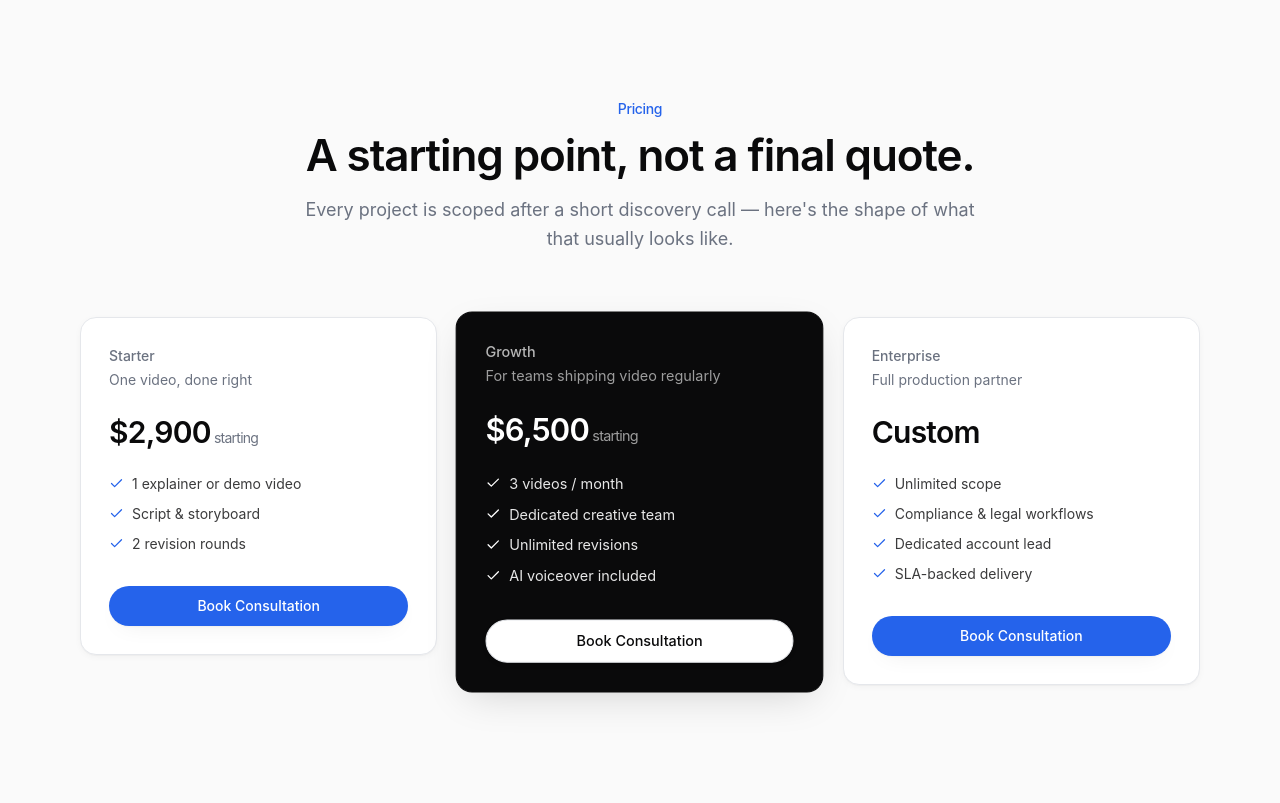
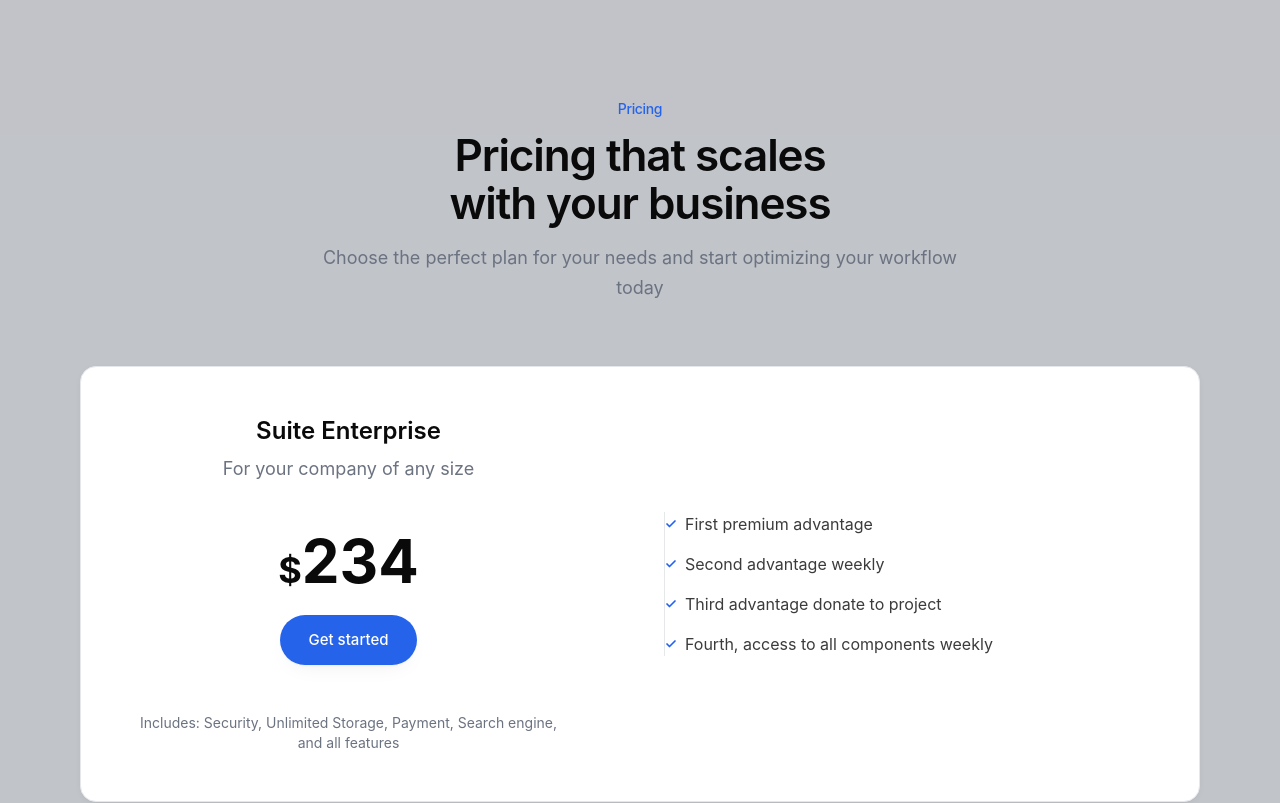
Before and after one commit to saurabhwebdew/explainkit, a Next.js app: page / in a window 1280 px wide. Shown: the part 7740-8543 px from the top of the page. Built offline with nearby package versions, Linux system fonts and the light colour scheme.

Commit message:
Update pricing.tsx

```diff
--- a/components/home/pricing.tsx
+++ b/components/home/pricing.tsx
@@ -1,71 +1,61 @@
 "use client";
 
-import { motion } from "framer-motion";
 import { Check } from "lucide-react";
 import { Container } from "@/components/ui/container";
 import { SectionTitle } from "@/components/ui/section-title";
-import { RevealGroup, Reveal } from "@/components/ui/reveal";
+import { Reveal } from "@/components/ui/reveal";
 import { Button } from "@/components/ui/button";
-import { pricing } from "@/lib/data";
-import { cn } from "@/lib/utils";
+
+const features = [
+  "First premium advantage",
+  "Second advantage weekly",
+  "Third advantage donate to project",
+  "Fourth, access to all components weekly",
+];
 
 export function PricingPreview() {
   return (
-    <section id="pricing" className="py-24 md:py-32">
+    <section id="pricing" className="py-24 md:py-32 bg-muted/40">
       <Container>
         <SectionTitle
           eyebrow="Pricing"
-          title="A starting point, not a final quote."
-          description="Every project is scoped after a short discovery call — here's the shape of what that usually looks like."
+          title="Pricing that scales with your business"
+          description="Choose the perfect plan for your needs and start optimizing your workflow today"
           align="center"
         />
 
-        <RevealGroup className="grid md:grid-cols-3 gap-6 items-start" stagger={0.1}>
-          {pricing.map((plan) => (
-            <Reveal key={plan.tier}>
-              <motion.div
-                whileHover={{ y: -4 }}
-                className={cn(
-                  "h-full rounded-2xl p-7 border shadow-softer",
-                  plan.featured
-                    ? "bg-ink text-white border-ink shadow-lift md:scale-[1.03]"
-                    : "bg-white border-line"
-                )}
-              >
-                <p className={cn("text-sm font-medium", plan.featured ? "text-white/70" : "text-muted")}>
-                  {plan.tier}
+        <Reveal className="mt-12 md:mt-16">
+          <div className="rounded-2xl border border-line bg-white shadow-softer">
+            <div className="grid items-center gap-12 divide-y divide-line p-8 md:grid-cols-2 md:divide-x md:divide-y-0 md:p-12">
+              <div className="pb-12 text-center md:pb-0 md:pr-12">
+                <h3 className="text-2xl font-semibold">Suite Enterprise</h3>
+                <p className="mt-2 text-lg text-muted">For your company of any size</p>
+                <span className="mb-6 mt-12 inline-block text-6xl font-bold">
+                  <span className="text-4xl">$</span>234
+                </span>
+                <div className="flex justify-center">
+                  <Button href="#contact" size="lg">
+                    Get started
+                  </Button>
+                </div>
+                <p className="mt-12 text-sm text-muted">
+                  Includes: Security, Unlimited Storage, Payment, Search engine, and all features
                 </p>
-                <p className={cn("mt-1 text-sm", plan.featured ? "text-white/60" : "text-muted")}>
-                  {plan.tagline}
-                </p>
-                <p className="mt-6 text-3xl font-semibold tracking-tight">
-                  {plan.priceFrom}
-                  {plan.priceFrom !== "Custom" && (
-                    <span className={cn("text-sm font-normal", plan.featured ? "text-white/60" : "text-muted")}> starting</span>
-                  )}
-                </p>
+              </div>
 
-                <ul className="mt-6 space-y-2.5">
-                  {plan.features.map((f) => (
-                    <li key={f} className="flex items-start gap-2 text-sm">
-                      <Check size={15} className={cn("mt-0.5 shrink-0", plan.featured ? "text-white" : "text-accent-600")} />
-                      <span className={plan.featured ? "text-white/90" : "text-ink/80"}>{f}</span>
+              <div>
+                <ul role="list" className="space-y-4">
+                  {features.map((item) => (
+                    <li key={item} className="flex items-center gap-2">
+                      <Check className="size-3 shrink-0 text-accent-600" strokeWidth={3.5} />
+                      <span className="text-ink/80">{item}</span>
                     </li>
                   ))}
                 </ul>
-
-                <Button
-                  href="#contact"
-                  size="md"
-                  variant={plan.featured ? "secondary" : "primary"}
-                  className="mt-8 w-full"
-                >
-                  {plan.cta}
-                </Button>
-              </motion.div>
-            </Reveal>
-          ))}
-        </RevealGroup>
+              </div>
+            </div>
+          </div>
+        </Reveal>
       </Container>
     </section>
   );
```
